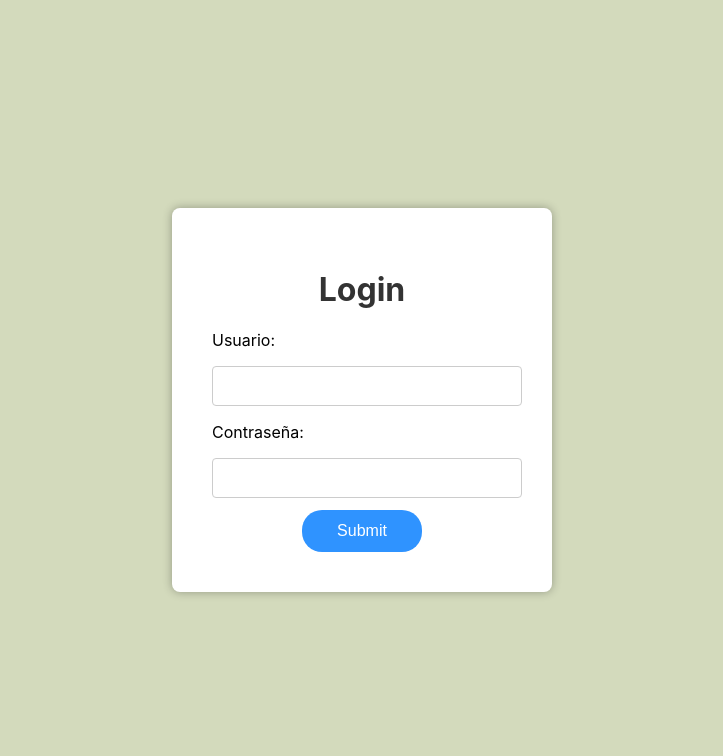
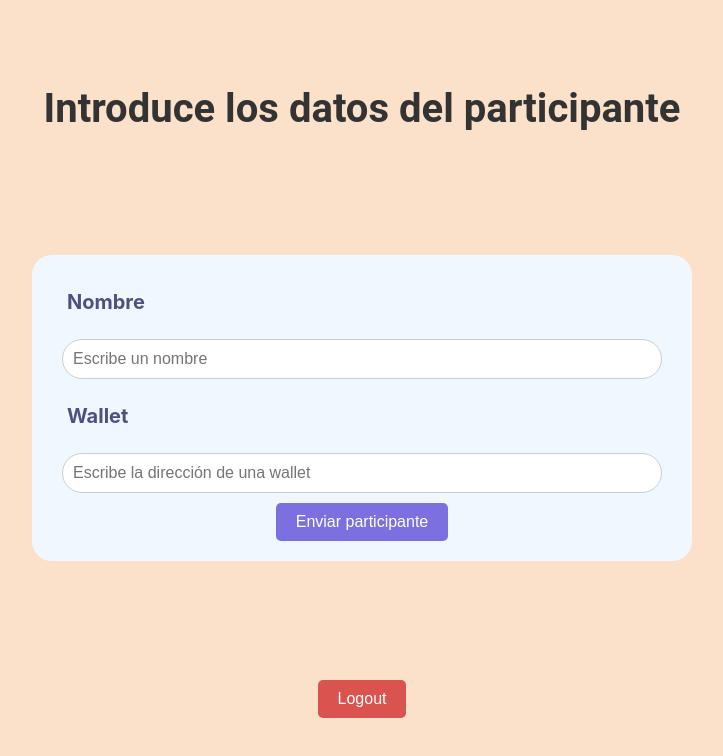
Before and after one commit to jalbahabber/proyecto_metamask_front, a React (Create React App) app: page /draw/1 in a window 1280 px wide. Shown: the top 756 px of the page, without its empty margins (278-1001 px from the left). Built offline with nearby package versions, Linux system fonts and the light colour scheme.

Commit message:
draw list and change in participant input

```diff
--- a/package.json
+++ b/package.json
@@ -8,6 +8,7 @@
     "@testing-library/user-event": "^13.5.0",
     "react": "^18.2.0",
     "react-dom": "^18.2.0",
+    "react-router-dom": "^6.20.1",
     "react-scripts": "5.0.1",
     "web-vitals": "^2.1.4"
   },
--- a/src/App.css
+++ b/src/App.css
@@ -1,6 +1,6 @@
-/* Estilos CSS para el formulario de login */
 
-/* Estilos para el contenedor principal del formulario de login */
+
+/* Estilos para el contenedor login */
 .login-container {
   display: flex;
   justify-content: center;
@@ -9,7 +9,7 @@
   background-color: rgba(111, 135, 38, 0.304);
 }
 
-/* Estilos para el formulario de login */
+
 .login-form {
   background-color: #fff;
   border-radius: 8px;
@@ -18,25 +18,24 @@
   width: 300px;
 }
 
-/* Estilos para el título "Login" */
+
 .login-form h1 {
   text-align: center;
   color: #333;
 }
 
-/* Estilos para los contenedores de los campos de entrada */
 .input-container {
   margin-bottom: 20px;
 }
 
-/* Estilos para las etiquetas de los campos de entrada */
+
 .input-container label {
   display: block;
   margin-bottom: 6px;
   color: #555;
 }
 
-/* Estilos para los campos de entrada de texto */
+
 .input-field {
   width: calc(100% - 12px);
   padding: 10px;
@@ -45,11 +44,11 @@
   font-size: 16px;
 }
 
-/* Estilos para el botón de enviar */
+
 .submit-btn {
   margin-left: 30%;
   margin-top: 4%;
-  width:40%;
+  width: 40%;
   padding: 12px;
   border-radius: 20px;
   border: none;
@@ -65,10 +64,8 @@
 }
 
 
+
 /* Estilos para el componente Draw */
-
-
-/* Estilos para la lista de nombres*/
 .names-list {
   display: flex;
   flex-wrap: wrap;
@@ -77,7 +74,8 @@
   list-style: none;
   padding: 0;
 }
-/* Estilos para las tarjetas de los nombres */
+
+
 .name-card {
   font-size: 18px;
   margin: 8px;
@@ -89,28 +87,53 @@
   min-width: 100px;
 }
 
-/* Resto de estilos para el contenedor principal */
+
 .draw-container {
   display: flex;
   flex-direction: column;
   min-height: 100vh;
   width: 100%;
-  background-color: rgba(229, 176, 134, 0.705);
+  background-color: rgba(251, 213, 181, 0.705);
   padding: 20px;
   box-sizing: border-box;
 }
 
+@import url('https://fonts.googleapis.com/css2?family=Roboto:ital,wght@0,400;0,700;1,400&display=swap');
+
+.draw-container header {
+  font-family: 'Roboto', sans-serif;
+  font-weight: 700;
+  line-height: 1.6;
+  font-size: 40px;
+  color: #333;
+  margin: auto;
+}
+
+.input-container h2 {
+  padding: 5px;
+  font-size: 20px;
+  margin: 10px;
+  color: rgba(0, 0, 66, 0.675);
+}
+
 .input-container {
   margin-bottom: 20px;
+  padding: 20px;
+  border-radius: 20px;
+  background-color: aliceblue;
+  display: flex;
+  flex-direction: column;
+  width: 50%;
+  margin: auto;
 }
 
 .input-container input {
   padding: 10px;
   font-size: 16px;
-  width: 100%;
-  border-radius: 5px;
+  border-radius: 20px;
   border: 1px solid #ccc;
   box-sizing: border-box;
+  margin: 10px;
 }
 
 .input-container input:focus {
@@ -122,7 +145,7 @@
   text-align: center;
 }
 
-.logout-btn {
+.footer-btn {
   padding: 10px 20px;
   font-size: 16px;
   border: none;
@@ -131,25 +154,140 @@
   color: white;
   cursor: pointer;
   transition: background-color 0.3s ease;
-  margin:5px;
+  margin: 5px;
+  width: fit-content;
+
 }
 
-.logout-btn:hover {
+.footer-btn:hover {
   background-color: #c9302c;
 
 }
 
-.timer{
+.part-btn {
+  padding: 10px 20px;
+  font-size: 16px;
+  border: none;
+  border-radius: 5px;
+  background-color: #5f4fd9cb;
+  color: white;
+  cursor: pointer;
+  transition: background-color 0.3s ease;
+  margin: auto;
+  width: fit-content;
+}
+
+.part-btn:hover {
+  background-color: rgba(100, 54, 191, 0.951);
+
+}
+
+.buttons {
+  display: flex;
+  margin: auto;
+}
+
+.winner {
+  color: white;
+  font-size: 60px;
+  font-family: Verdana, Geneva, Tahoma, sans-serif;
+  font-family: cursive;
+}
+
+/*Estilos para el componente Timer */
+.timer {
   border-radius: 20px;
   background-color: antiquewhite;
   padding: 30px;
   font-size: 50px;
   width: fit-content;
+  margin: auto;
+  margin-top: 10px;
 }
 
-.winner{
-  color: white;
-  font-size: 60px;
+/*Estilos para el componente DrawList */
+.drawlist {
+  display: flex;
+  flex-direction: column;
+  min-height: 100vh;
+  background-color: bisque;
+}
+
+.drawlist-container {
+  font-family: Arial, sans-serif;
+  max-width: 100%;
+  margin: 0 auto;
+  padding: 20px;
+  background-color: #f9f9f982;
+  border-radius: 8px;
+  box-shadow: 0 4px 8px rgba(0, 0, 0, 0.1);
+  display: grid;
+  grid-template-columns: repeat(auto-fill, minmax(200px, 1fr));
+  grid-gap: 90px;
+
+}
+
+.drawlist-header {
+  font-size: 50px;
+  font-family: Roboto;
+  margin-top: 30px;
+  margin-bottom: 40px;
+  text-align: center;
+}
+
+
+.draw-ended {
+  background-color: rgba(230, 111, 87, 0.812);
+  border: 2px solid #ccc;
+  border-radius: 25px;
+  padding: 10px;
+  margin-bottom: 10px;
+  cursor: pointer;
+  transition: background-color 0.3s ease;
+  width: auto;
+  height: auto;
+  color: #efe6e6;
   font-family: Verdana, Geneva, Tahoma, sans-serif;
-  font-family: cursive;
+  text-align: center;
 }
+
+
+.draw-ongoing {
+  background-color: rgba(201, 230, 88, 0.607);
+  border: 2px solid #ccc;
+  border-radius: 25px;
+  padding: 10px;
+  margin-bottom: 10px;
+  cursor: pointer;
+  transition: background-color 0.3s ease;
+  width: auto;
+  height: auto;
+  font-family: Verdana, Geneva, Tahoma, sans-serif;
+  text-align: center;
+  color: #555;
+}
+
+.draw-ended:hover {
+  background-color: #c50a0a;
+}
+
+.draw-ongoing:hover {
+  background-color: rgba(131, 203, 23, 0.992);
+}
+
+.add-draw {
+  margin: auto;
+  margin-top:10px;
+  width: fit-content;
+  height: fit-content;
+  background-color: rgba(15, 108, 207, 0.782);
+  border-radius: 20px;
+  border: none;
+  padding: 10px;
+  color: whitesmoke;
+  font-family: system-ui, -apple-system, BlinkMacSystemFont, 'Segoe UI', Roboto, Oxygen, Ubuntu, Cantarell, 'Open Sans', 'Helvetica Neue', sans-serif;
+}
+
+.draw-link{
+  text-decoration: none;
+}
--- a/src/App.js
+++ b/src/App.js
@@ -1,8 +1,10 @@
 import React, { useState, useEffect } from 'react';
 import './App.css';
 import Login from './components/Login';
+import DrawList from './components/DrawList';
 import Draw from './components/Draw';
 import axios from 'axios';
+import { BrowserRouter as Router, Route, Routes } from 'react-router-dom';
 
 function App() {
   const [loggedIn, setLoggedIn] = useState(false);
@@ -30,15 +32,14 @@ function App() {
   }
 
   return (
-    <div className="App">
-      <header className="App-header">
-        {loggedIn ? (
-          <Draw setLoggedIn={setLoggedIn} />
-        ) : (
-          <Login setLoggedIn={setLoggedIn} />
-        )}
-      </header>
-    </div>
+    <Router>
+      <div className="App">
+        <Routes>
+          <Route path="/" element={loggedIn ? <DrawList/> : <Login setLoggedIn={setLoggedIn} />} />
+          <Route path="/draw/:id" element={<Draw setLoggedIn={setLoggedIn}/>} />
+        </Routes>
+      </div>
+    </Router>
   );
 }
 
--- a/src/components/Draw.js
+++ b/src/components/Draw.js
@@ -1,83 +1,70 @@
 import React, { useState } from 'react';
+import Timer from './Timer';
 import axios from 'axios';
-import Timer from './Timer';
+import { useParams, useNavigate } from 'react-router-dom';
 
 function Draw({ setLoggedIn }) {
-  const [names, setNames] = useState([]);
   const [currentName, setCurrentName] = useState('');
-  const [buttonDisabled, setButtonDisabled] = useState(false);
+  const [currentWallet, setCurrentWallet] = useState('');
   const [showTimer, setShowTimer] = useState(false);
   const [winner, setWinner] = useState('');
+  const navigate = useNavigate();
+  const { id } = useParams();
 
   const handleLogout = () => {
     localStorage.removeItem('token');
     setLoggedIn(false);
+    navigate('/');
   };
 
-  const handleInputChange = (e) => {
+  const handleNameChange = (e) => {
     setCurrentName(e.target.value);
   };
 
-  const handleKeyPress = (e) => {
-    if (e.key === 'Enter') {
-      e.preventDefault();
-      if (currentName.trim() !== '') {
-        setNames([...names, currentName]);
-        setCurrentName('');
-      }
-    }
+  const handleWalletChange = (e) => {
+    setCurrentWallet(e.target.value);
   };
 
-  const handleDraw = async () => {
-    const storedToken = localStorage.getItem('token');
-    setButtonDisabled(true);
-    setShowTimer(true);
-
+  async function sendParticipant() {
     try {
-      const response = await axios.post('http://localhost:8080/temporizer', names, {
-        headers: {
-          Authorization: `Bearer ${storedToken}`,
-        },
+      const id = await axios.get('http://localhost:8080/participants/giveId');
+      await axios.post('http://localhost:8080/participants/save', {
+        "id": id,
+        "name": currentName,
+        "wallet": currentWallet
       });
 
-      console.log('Respuesta del servidor:', response.data);
-      setWinner(response.data);
-      showTimer(false);
     } catch (error) {
-      console.error('Error al hacer el sorteo:', error.message);
+      console.error('Error al persistir el participante:', error.message);
     }
   };
 
   return (
     <div className="draw-container">
-      <h1>Introduce los nombres de los participantes</h1>
+      <header>Introduce los datos del participante</header>
       <div className="input-container">
+        <h2>Nombre</h2>
         <input
           type="text"
           value={currentName}
-          onChange={handleInputChange}
-          onKeyPress={handleKeyPress}
-          placeholder="Escribe un nombre y presiona Enter"
+          onChange={handleNameChange}
+          placeholder="Escribe un nombre"
         />
+        <h2>Wallet</h2>
+        <input
+          type="text"
+          value={currentWallet}
+          onChange={handleWalletChange}
+          placeholder="Escribe la dirección de una wallet"
+        />
+        <button className='part-btn' onClick={sendParticipant}>Enviar participante</button>
+
       </div>
-      <div className="names-container">
-        <h2>Nombres:</h2>
-        <ul className="names-list">
-          {names.map((name, index) => (
-            <li key={index} className="name-card">
-              {name}
-            </li>
-          ))}
-        </ul>
-        <button className="logout-btn" onClick={handleLogout}>
-          Logout
-        </button>
-
-        <button className="logout-btn" onClick={handleDraw} disabled={buttonDisabled}>
-          Draw
-        </button>
-        {showTimer && <Timer />}
-        {winner !== '' && <p className='winner'>El ganador es {winner}</p>}
+      {showTimer && <Timer />}
+      {winner !== '' && <p className='winner'>El ganador es {winner}</p>}
+      <div className='buttons'>
+        <button className='footer-btn' onClick={handleLogout}>Logout</button>
+        {showTimer && <button className='footer-btn'>Empezar sorteo</button>}
       </div>
     </div>
   );
--- /dev/null
+++ b/src/components/DrawList.js
@@ -0,0 +1,66 @@
+import { useState, useEffect } from 'react';
+import { Link } from 'react-router-dom';
+import axios from 'axios';
+
+function DrawList() {
+  const [draws, setDraws] = useState([]);
+  const [loaded, setLoaded] = useState(false);
+
+  useEffect(() => {
+    if (!loaded) {
+      fetchDraws();
+      setLoaded(true);
+    }
+  }, [loaded]);
+
+  async function fetchDraws() {
+    try {
+      const response = await fetch('http://localhost:8080/sorteo/getAll');
+      const data = await response.json();
+      setDraws(data);
+    } catch (error) {
+      console.error('Error fetching data:', error);
+    }
+  }
+
+  async function handleNewDraw() {
+    const storedToken = localStorage.getItem('token');
+    try {
+      const response = await axios.post('http://localhost:8080/temporizer', null, {
+        headers: {
+          Authorization: `Bearer ${storedToken}`
+        }
+      });
+      console.log(response);
+
+
+      fetchDraws();
+    } catch (error) {
+      console.error('Error al crear nuevo sorteo:', error.message);
+    }
+  }
+
+  return (
+    <div className='drawlist'>
+      <header className='drawlist-header'>Lista de Sorteos</header>
+      <div className='drawlist-container'>
+        {draws.map((draw, index) => (
+          <Link to={`/draw/${draw.id}`} className='draw-link' key={draw.id}>
+            <div className={draw.ended ? 'draw-ended' : 'draw-ongoing'} title={draw.id}>
+              Sorteo {index + 1}
+              <br/> <br/>
+              {draw.winner !== null ? "Ganador: "+draw.winner : ""}
+              <br/>
+              {draw.ended === true ? 'Estado: Finalizado' : 'Estado: En curso'}
+            </div>
+          </Link>
+        ))}
+      </div>
+      <button className='add-draw' onClick={handleNewDraw}>
+        Nuevo
+      </button>
+    </div>
+  );
+}
+
+export default DrawList;
--- a/src/components/Timer.js
+++ b/src/components/Timer.js
@@ -5,7 +5,7 @@ function Timer() {
 
     useEffect(() => {
         const timer =
-            seconds >0 && setInterval(() => setSeconds(seconds - 1), 1000);
+            seconds > 0 && setInterval(() => setSeconds(seconds - 1), 1000);
         return () => clearInterval(timer);
     }, [seconds]);
 
--- a/src/index.js
+++ b/src/index.js
@@ -3,6 +3,7 @@ import ReactDOM from 'react-dom/client';
 import './index.css';
 import App from './App';
 import reportWebVitals from './reportWebVitals';
+
 
 const root = ReactDOM.createRoot(document.getElementById('root'));
 root.render(
```
Also changed, not shown: 1 other file (tests, documents, lock files or other folders).
